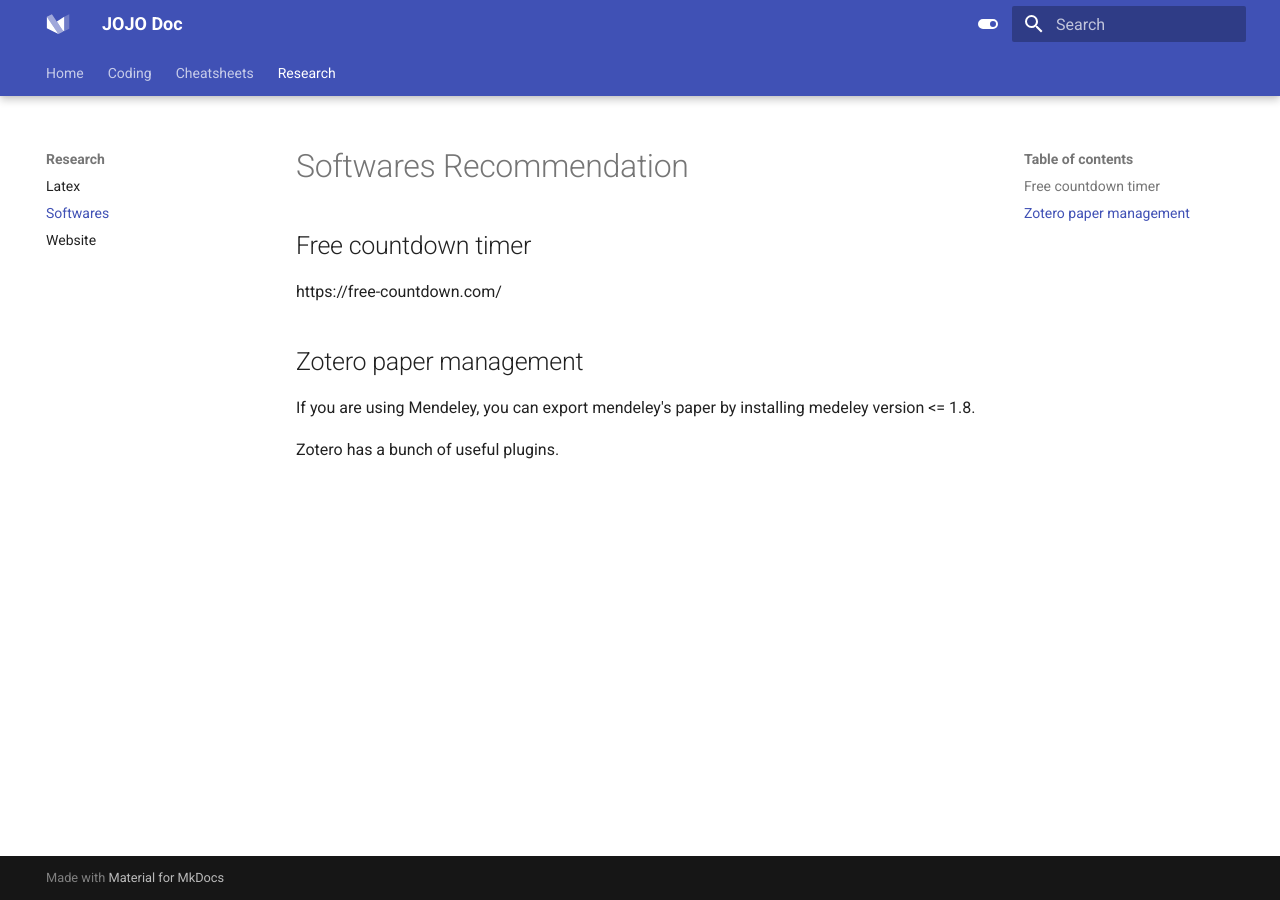
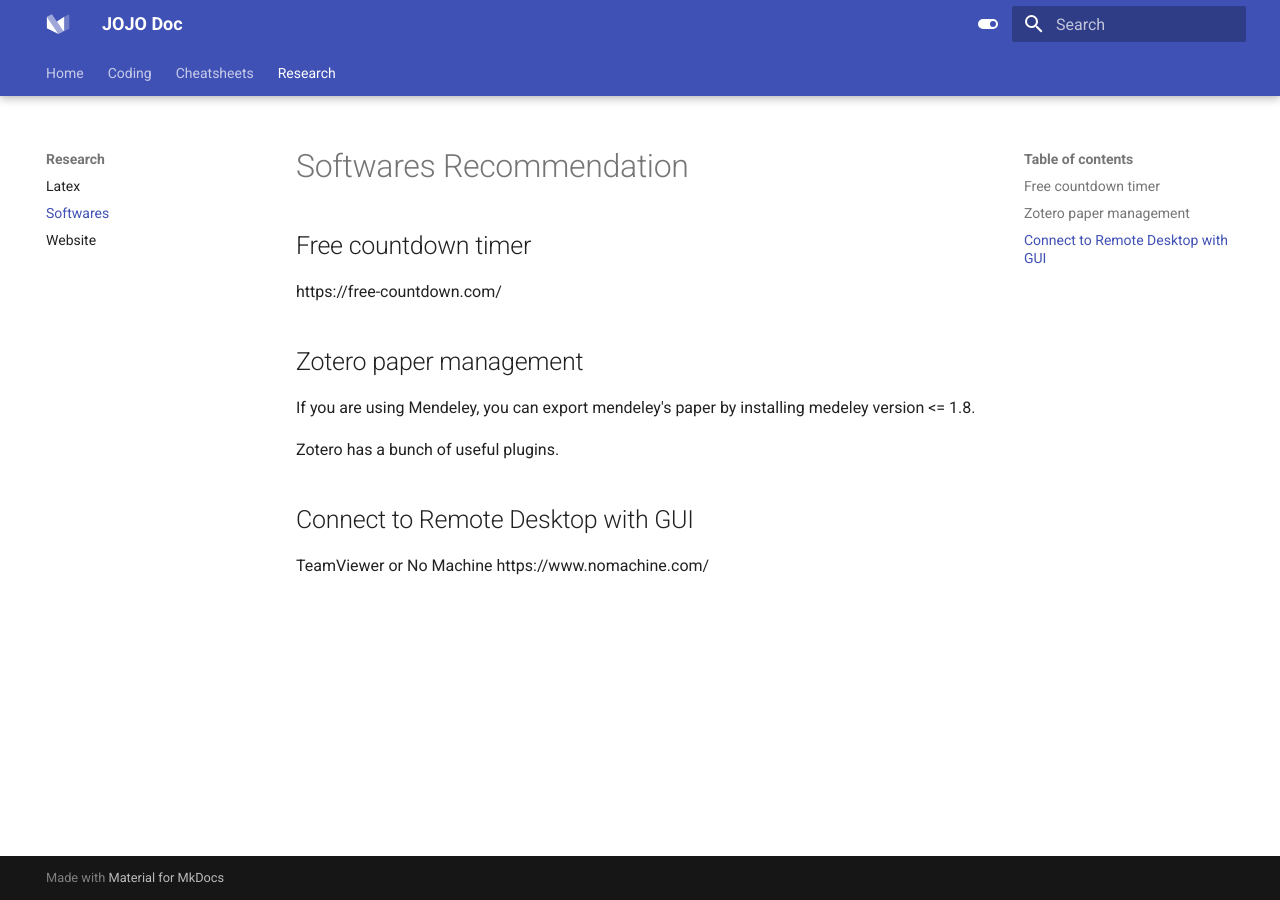
Before and after one commit to jojoml/jojodoc, an MkDocs documentation site: the page built from docs/research/softwares.md, in a window 1280 px wide. Built offline with MkDocs 1.6.1 and Material for MkDocs 9.7.7, drawn with Linux system fonts in a browser that asks for light colours.

Commit message:
Update softwares.md

```diff
--- a/docs/research/softwares.md
+++ b/docs/research/softwares.md
@@ -7,3 +7,8 @@
 If you are using Mendeley, you can export mendeley's paper by installing medeley version <= 1.8.
 
 Zotero has a bunch of useful plugins.
+
+## Connect to Remote Desktop with GUI
+TeamViewer
+or
+No Machine https://www.nomachine.com/
```
